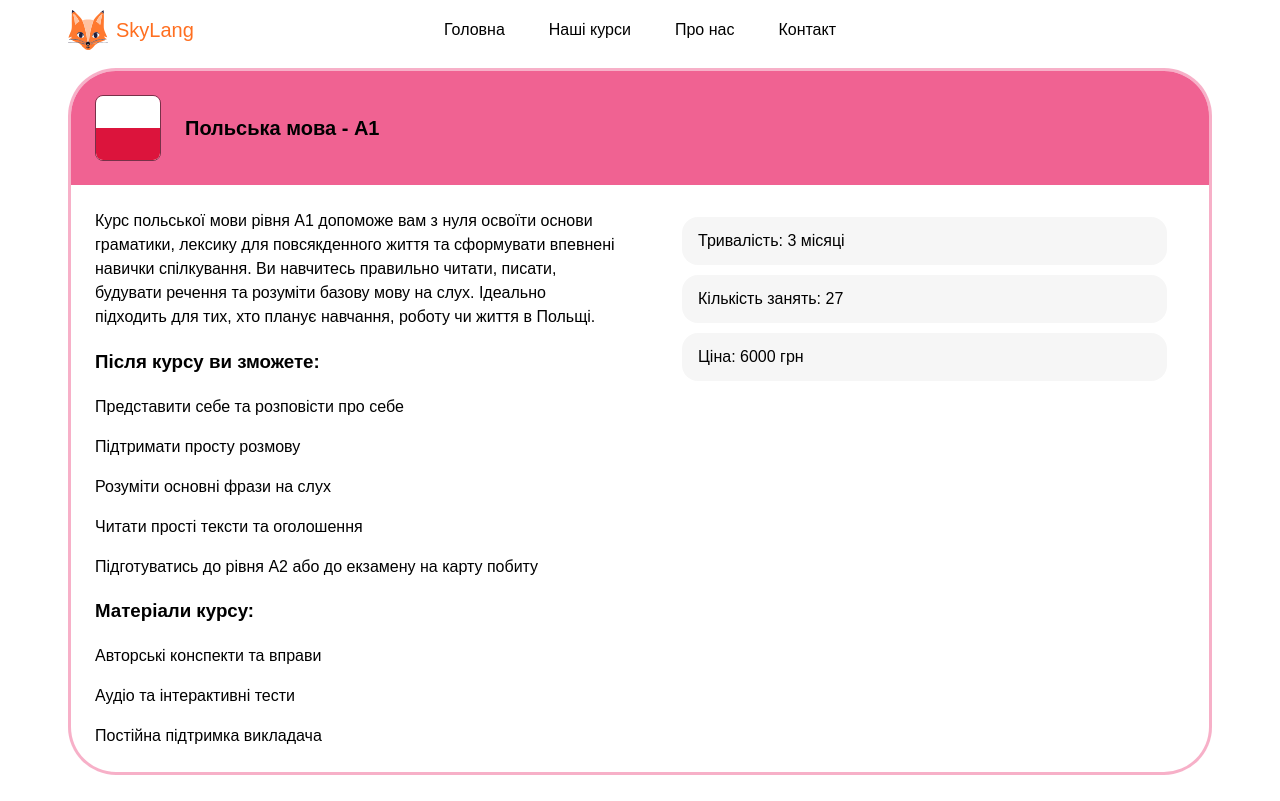
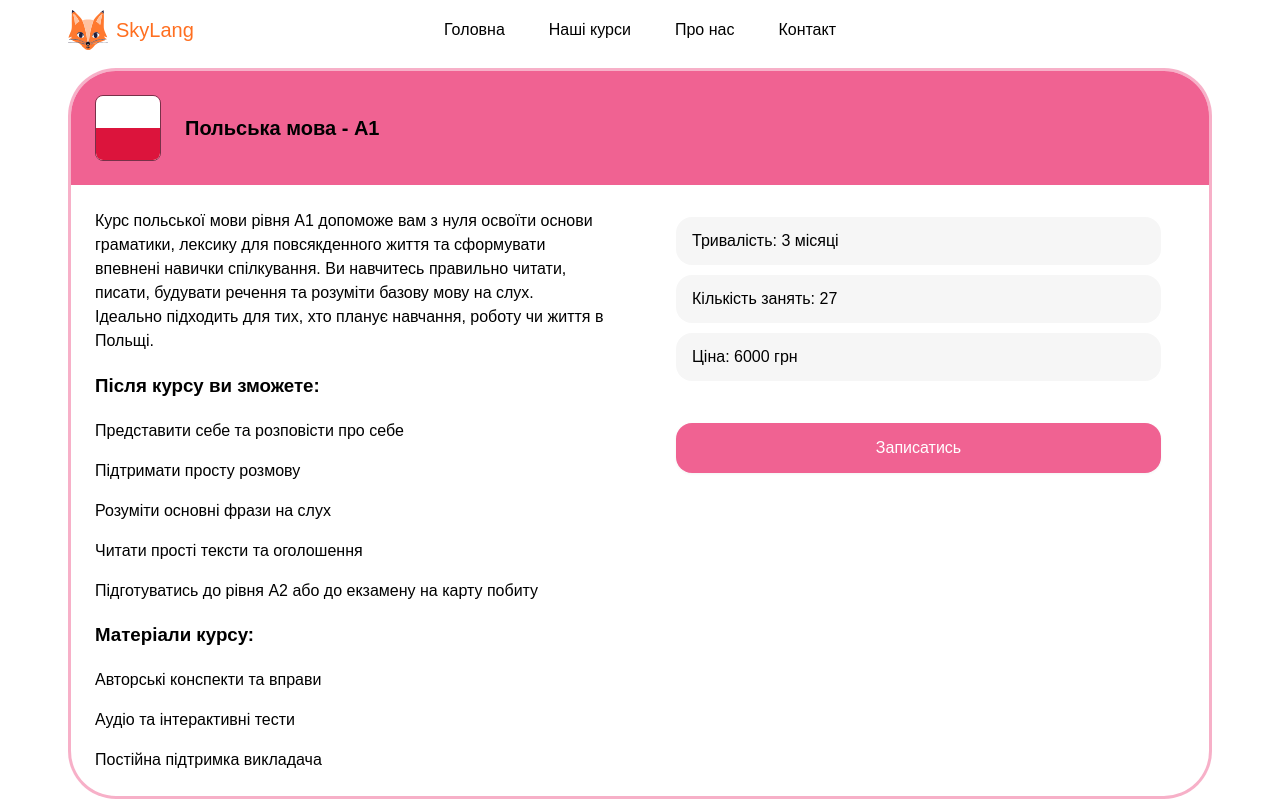
Before and after one commit to andrewvergun/skylang, a Next.js app: page /courses in a window 1280 px wide. Shown: the top 801 px of the page. Built offline with nearby package versions, Linux system fonts and the light colour scheme.

Commit message:
minor changes

```diff
--- a/src/components/CourseItemBig/CourseItemBig.js
+++ b/src/components/CourseItemBig/CourseItemBig.js
@@ -39,6 +39,11 @@ const CourseItemBig = ({
                             <p>Ціна: {price}</p>
                         </div>
                     </div>
+
+                    <button className="course-item-big__btn--enroll" style={{backgroundColor: `${primaryColor}`}}>
+                        Записатись
+                    </button>
+
                 </div>
 
 
--- a/src/styles/components/CourseItemBig.css
+++ b/src/styles/components/CourseItemBig.css
@@ -67,3 +67,21 @@ h2{
     margin: 0;
     padding: 0;
 }
+
+.course-item-big__btn--enroll {
+    margin: 32px 48px 0 48px;
+    padding: 16px;
+    font-size: 16px;
+    width: 485px;
+    height: auto;
+    border: none;
+    border-radius: 16px;
+
+    color: white;
+    box-shadow: 0 1px 3px rgba(0, 0, 0, 0.05);
+    cursor: pointer;
+    transition: all 0.35s ease-in-out;
+}
+.course-item-big__btn--enroll:hover {
+    transform: scale(1.05);
+}
```
